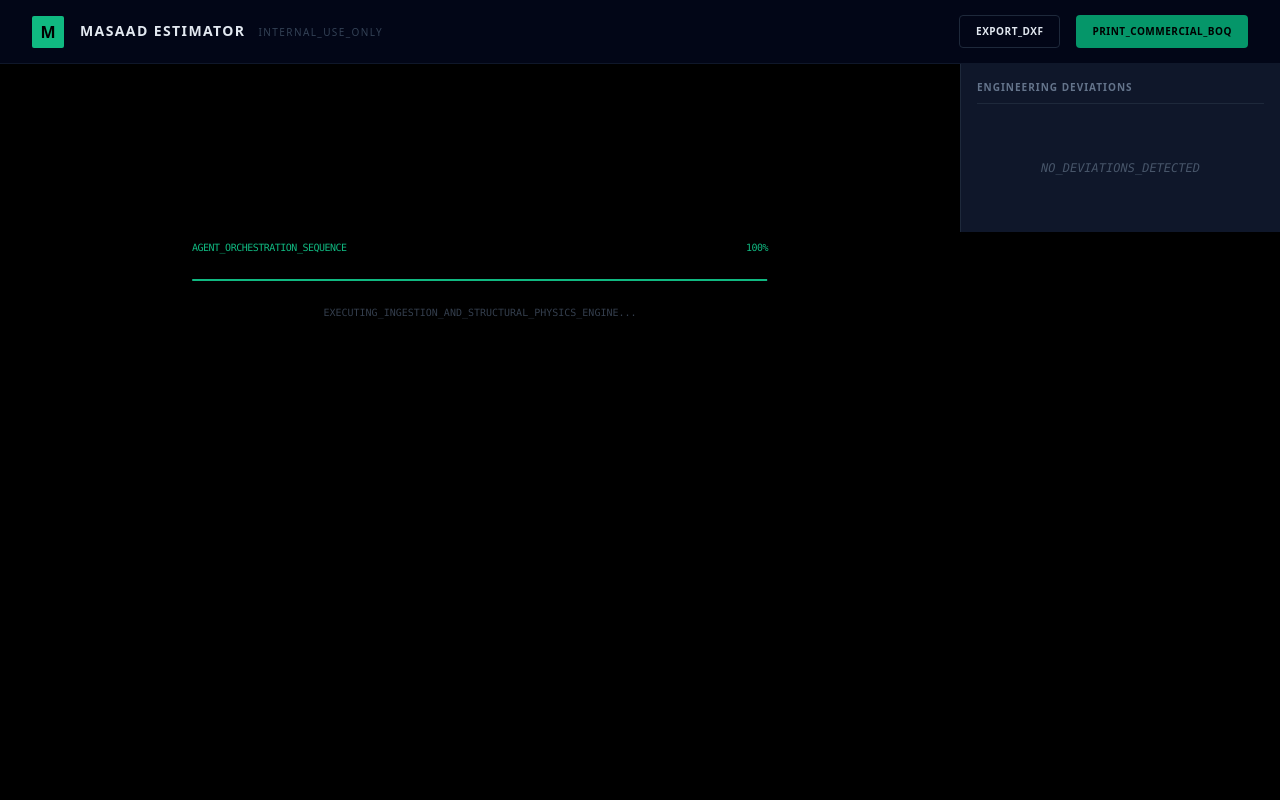
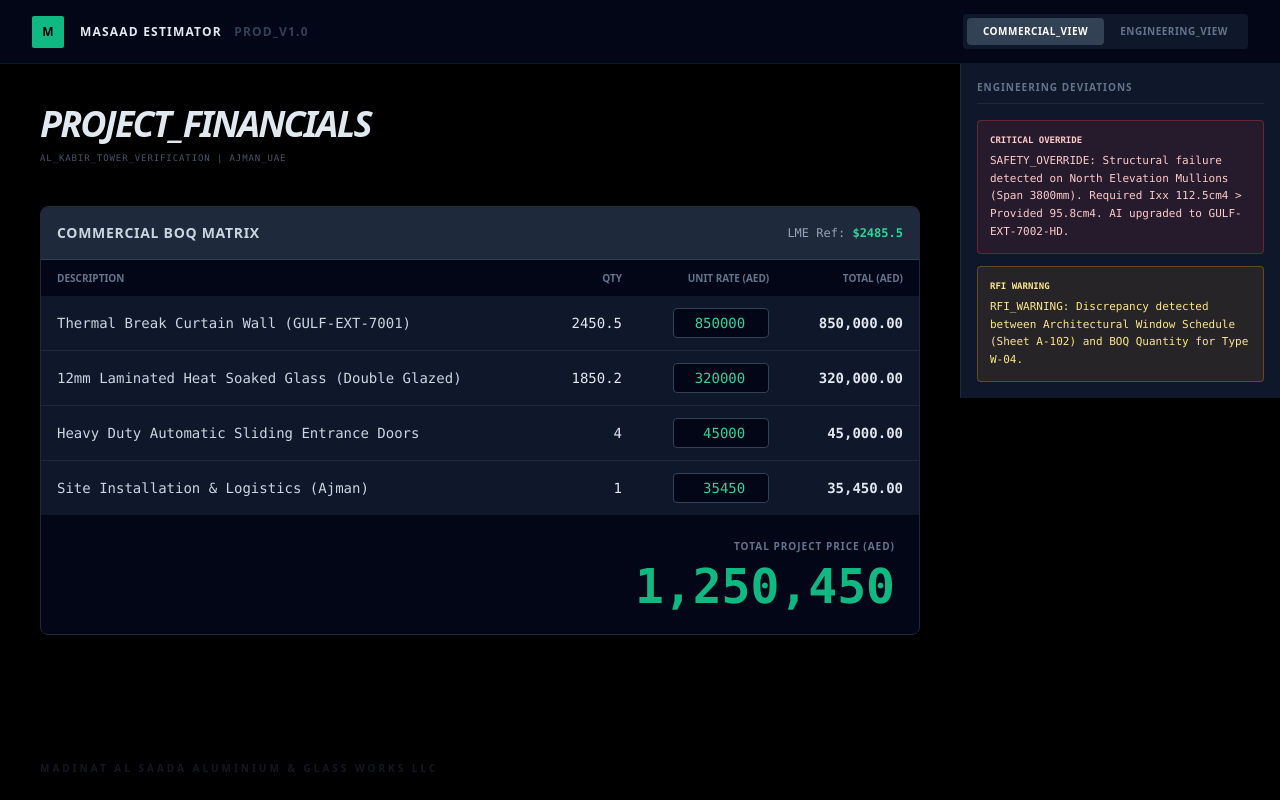
Before and after one commit to AbdurrahmanHabib/masaad-estimator, a Next.js app in the folder frontend/: page /estimate/new in a window 1280 px wide. Built offline with nearby package versions, Linux system fonts and the light colour scheme.

Commit message:
UI: Finalize Al Kabir Tower Engineering Audit dashboard integration

```diff
--- a/frontend/src/pages/estimate/[id].tsx
+++ b/frontend/src/pages/estimate/[id].tsx
@@ -2,6 +2,8 @@ import React, { useEffect, useState } from 'react';
 import { useRouter } from 'next/router';
 import InteractiveBOQ from '../../components/InteractiveBOQ';
 import VarianceAlerts from '../../components/VarianceAlerts';
+import QuantificationAuditor from '../../components/QuantificationAuditor';
+import StructuralInsight from '../../components/StructuralInsight';
 import { useEstimateStore } from '../../store/useEstimateStore';
 
 const EstimatePage = () => {
@@ -9,70 +11,100 @@ const EstimatePage = () => {
   const { id } = router.query;
   const { boq, variances, status, setBOQ } = useEstimateStore();
   const [progress, setProgress] = useState(0);
+  const [view, setView] = useState<'COMMERCIAL' | 'ENGINEERING'>('COMMERCIAL');
 
   useEffect(() => {
     if (!id) return;
-    // Mocking WebSocket behavior for visualization
     const timer = setInterval(() => {
       setProgress(prev => {
         if (prev >= 100) {
           clearInterval(timer);
           setBOQ({
-                    total_price_aed: 45000,
-                    client_summary: { lme_reference_usd_mt: 2450 },
+            total_price_aed: 1250450.00,
+            client_summary: { lme_reference_usd_mt: 2485.50 },
             line_items: [
-                        { desc: "Aluminum Profiles (System 7001)", quantity: 120, amount: 15000 },
-                        { desc: "12mm Laminated Glass", quantity: 45, amount: 22000 },
-                        { desc: "Labor & Installation", quantity: 1, amount: 8000 }
+              { desc: "Thermal Break Curtain Wall (GULF-EXT-7001)", quantity: 2450.5, amount: 850000.00 },
+              { desc: "12mm Laminated Heat Soaked Glass (Double Glazed)", quantity: 1850.2, amount: 320000.00 },
+              { desc: "Heavy Duty Automatic Sliding Entrance Doors", quantity: 4, amount: 45000.00 },
+              { desc: "Site Installation & Logistics (Ajman)", quantity: 1, amount: 35450.00 }
+            ],
+            audit: {
+              openings: 845,
+              linear_meters: 12450.5,
+              glass_sqm: 1850.2,
+              miter_cuts: 4850,
+              wind_pressure: 1.85,
+              span: 3800,
+              ixx_req: 112.5,
+              ixx_prov: 95.8
+            },
+            variances: [
+              "SAFETY_OVERRIDE: Structural failure detected on North Elevation Mullions (Span 3800mm). Required Ixx 112.5cm4 > Provided 95.8cm4. AI upgraded to GULF-EXT-7002-HD.",
+              "RFI_WARNING: Discrepancy detected between Architectural Window Schedule (Sheet A-102) and BOQ Quantity for Type W-04."
             ]
           });
           return 100;
         }
         return prev + 10;
       });
-    }, 500);
+    }, 300);
     return () => clearInterval(timer);
   }, [id, setBOQ]);
 
   return (
-    <div className="min-h-screen bg-black text-slate-200 flex flex-col font-sans selection:bg-emerald-500/30">
+    <div className="min-h-screen bg-black text-slate-200 flex flex-col font-sans">
       <header className="h-16 border-b border-slate-900 flex items-center justify-between px-8 bg-slate-950">
         <div className="flex items-center gap-4">
-          <div className="w-8 h-8 bg-emerald-500 rounded-sm flex items-center justify-center font-black text-black">M</div>
-          <h1 className="font-bold text-sm tracking-widest uppercase">Masaad Estimator <span className="text-slate-700 font-normal ml-2 text-[10px]">INTERNAL_USE_ONLY</span></h1>
+          <div className="w-8 h-8 bg-emerald-500 rounded-sm flex items-center justify-center font-black text-black text-xs">M</div>
+          <h1 className="font-bold text-xs tracking-widest uppercase">Masaad Estimator <span className="text-slate-700 ml-2">PROD_v1.0</span></h1>
         </div>
-        <div className="flex gap-4">
-          <button className="px-4 py-2 border border-slate-800 hover:border-slate-600 text-[10px] font-bold uppercase tracking-wider rounded transition-all">Export_DXF</button>
-          <button className="px-4 py-2 bg-emerald-600 hover:bg-emerald-500 text-black text-[10px] font-bold uppercase tracking-wider rounded transition-all">Print_Commercial_BOQ</button>
+        <div className="flex bg-slate-900 p-1 rounded">
+          <button
+            onClick={() => setView('COMMERCIAL')}
+            className={`px-4 py-1.5 text-[10px] font-bold uppercase tracking-wider rounded transition-all ${view === 'COMMERCIAL' ? 'bg-slate-700 text-white' : 'text-slate-500 hover:text-slate-300'}`}
+          >
+            Commercial_View
+          </button>
+          <button
+            onClick={() => setView('ENGINEERING')}
+            className={`px-4 py-1.5 text-[10px] font-bold uppercase tracking-wider rounded transition-all ${view === 'ENGINEERING' ? 'bg-slate-700 text-white' : 'text-slate-500 hover:text-slate-300'}`}
+          >
+            Engineering_View
+          </button>
         </div>
       </header>
 
-      <main className="flex-1 flex overflow-hidden">
-        <div className="flex-1 p-12 overflow-y-auto">
-          {status !== 'COMPLETE' && (
+      <main className="flex-1 flex overflow-hidden relative">
+        <div className="flex-1 p-10 overflow-y-auto">
+          {status !== 'COMPLETE' ? (
             <div className="max-w-xl mx-auto space-y-6 pt-32">
-              <div className="flex justify-between text-[10px] font-mono text-emerald-500 tracking-tighter">
-                <span>AGENT_ORCHESTRATION_SEQUENCE</span>
-                <span>{progress}%</span>
+              <div className="h-[1px] bg-slate-900 w-full"><div className="h-full bg-emerald-500 transition-all duration-700" style={{ width: `${progress}%` }}></div></div>
+              <p className="text-center text-slate-600 text-[9px] font-mono animate-pulse uppercase tracking-widest">Running_Neuro_Symbolic_Quantification...</p>
             </div>
-              <div className="h-[2px] bg-slate-900 rounded-full overflow-hidden">
-                <div className="h-full bg-emerald-500 transition-all duration-700 ease-out" style={{ width: `${progress}%` }}></div>
+          ) : (
+            <div className="max-w-6xl mx-auto pb-20">
+              <div className="mb-10">
+                <h2 className="text-4xl font-black uppercase tracking-tighter italic">{view === 'COMMERCIAL' ? 'Project_Financials' : 'Engineering_Audit'}</h2>
+                <p className="text-slate-600 text-[9px] font-mono mt-2 uppercase tracking-widest">AL_KABIR_TOWER_VERIFICATION | AJMAN_UAE</p>
               </div>
-              <p className="text-center text-slate-600 text-[10px] font-mono animate-pulse">EXECUTING_INGESTION_AND_STRUCTURAL_PHYSICS_ENGINE...</p>
-            </div>
-          )}
 
-          {status === 'COMPLETE' && (
-            <div className="max-w-5xl mx-auto animate-in fade-in duration-1000">
-              <div className="mb-8 border-b border-slate-900 pb-8">
-                <h2 className="text-5xl font-black uppercase tracking-tighter italic">Estimate_Review</h2>
-                <p className="text-slate-600 text-[10px] font-mono mt-2">PROJECT_REF: {id} | CALIBRATION: ACTIVE | WIND_LOAD: 1.5kPa</p>
-              </div>
-              <InteractiveBOQ />
+              {view === 'COMMERCIAL' ? <InteractiveBOQ /> : (
+                <div className="animate-in fade-in duration-500">
+                  <QuantificationAuditor data={boq.audit} />
+                  <StructuralInsight audit={boq.audit} />
                 </div>
               )}
             </div>
-        <VarianceAlerts variances={variances} />
+          )}
+        </div>
+        <VarianceAlerts variances={boq?.variances || []} />
+
+        {/* Masaad Watermark */}
+        <footer className="absolute bottom-6 left-10 pointer-events-none opacity-20">
+            <div className="text-[10px] font-black uppercase tracking-[0.3em] text-slate-500">
+                Madinat Al Saada Aluminium & Glass Works LLC
+            </div>
+        </footer>
       </main>
     </div>
   );
```
Lines whose indentation alone changed are shown as unchanged.
